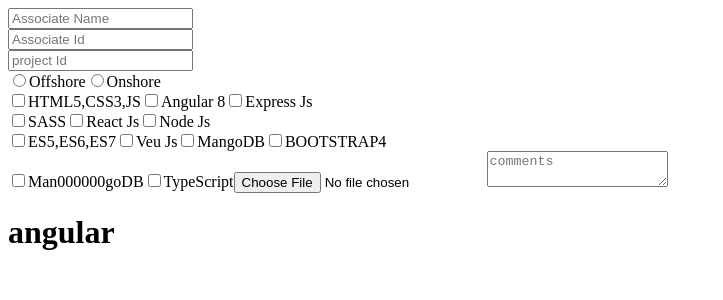
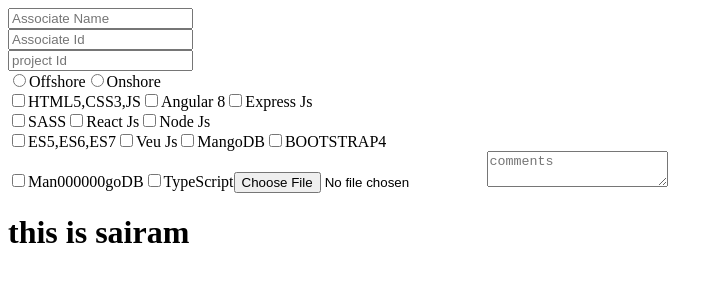
Before and after one commit to 962960/my-repository, an Angular app: page / in a window 1280 px wide. Shown: the top 300 px of the page, without its empty margins (0-723 px from the left). Built offline with nearby package versions, Linux system fonts and the light colour scheme.

Commit message:
just a normal change

```diff
--- a/src/app/app.component.html
+++ b/src/app/app.component.html
@@ -17,4 +17,4 @@
 <input type="checkbox"><label>TypeScript</label>
 <input type='file'>
 <textarea placeholder="comments"></textarea>
-<h1>angular</h1>
+<h1>this is sairam</h1>
```
